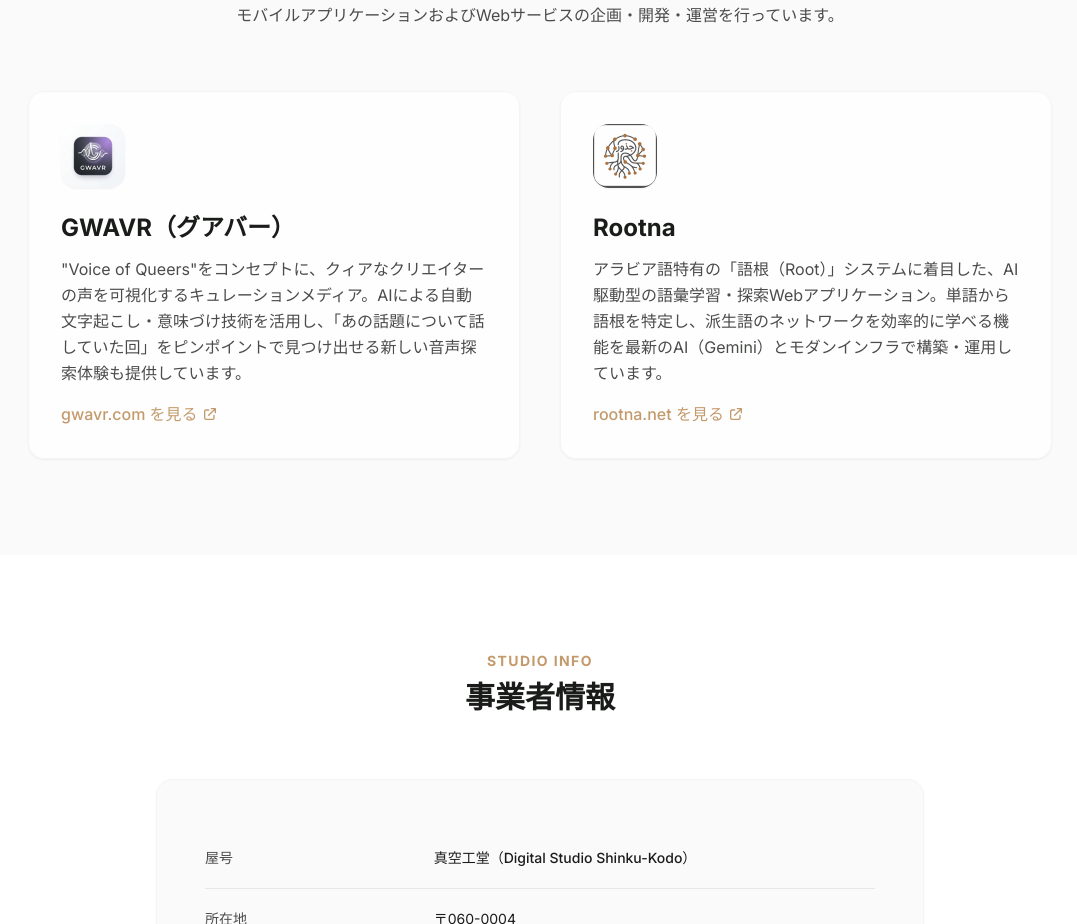
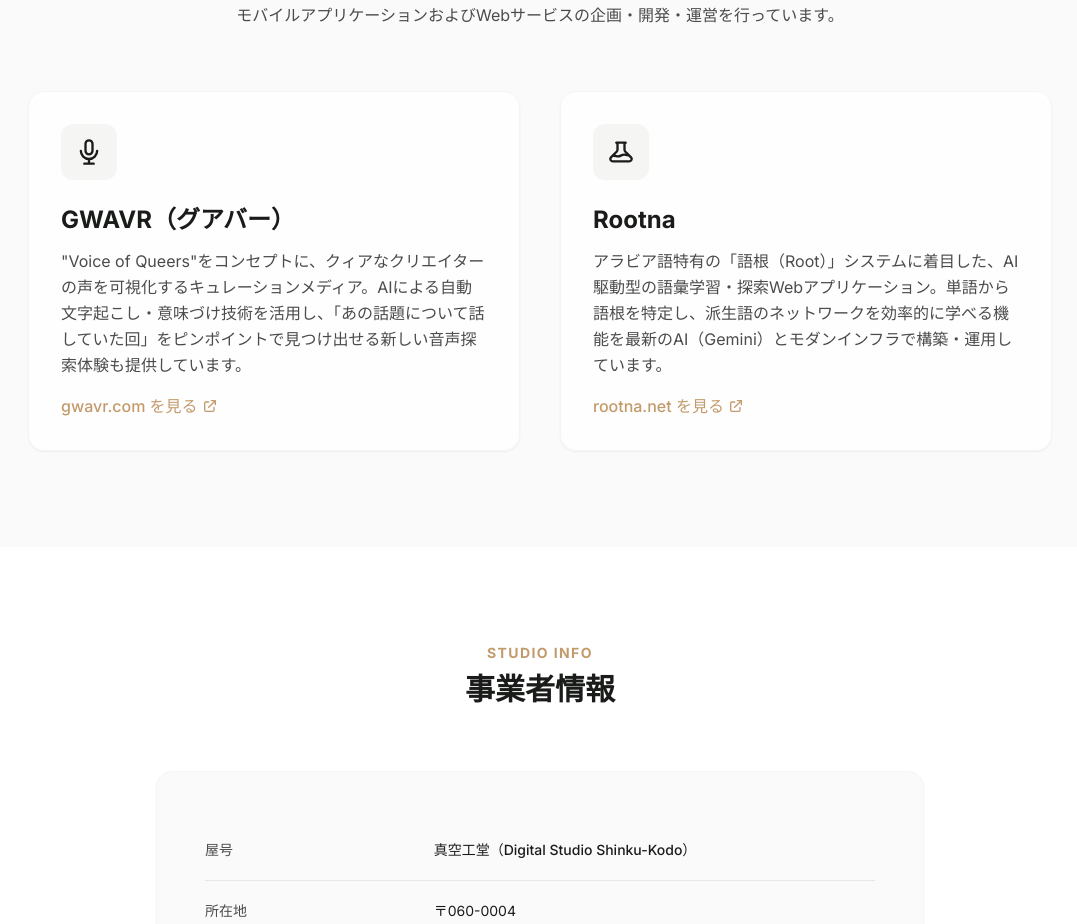
Before and after one commit to RyoDeJaneiro/shinkukodo, a plain HTML site: page index.html in a window 1280 px wide. Shown: the part 1359-2283 px from the top of the page, without its empty margins (100-1177 px from the left). Drawn offline with nearby package versions, Linux system fonts and the light colour scheme.

Commit message:
Revert project cards to use SVG icons instead of images

```diff
--- a/index.html
+++ b/index.html
@@ -170,8 +170,10 @@
             <div class="grid md:grid-cols-2 gap-10 max-w-5xl mx-auto">
                 <!-- Project 1: GWAVR -->
                 <div class="bg-white/80 backdrop-blur-sm rounded-2xl p-8 shadow-sm hover:shadow-xl transition-all duration-500 border border-gray-100 fade-in-section group relative transform hover:-translate-y-2" style="transition-delay: 100ms;">
-                    <div class="w-16 h-16 bg-stone-100 rounded-2xl flex items-center justify-center mb-6 overflow-hidden shadow-sm group-hover:shadow-md transition-all duration-300">
-                        <img src="gwavr_icon.jpg" alt="GWAVR Icon" class="w-full h-full object-cover group-hover:scale-110 transition-transform duration-500">
+                    <div class="w-14 h-14 bg-stone-100 rounded-xl flex items-center justify-center mb-6 group-hover:bg-kinako group-hover:text-white transition-colors duration-300">
+                        <svg class="w-7 h-7 text-zunda group-hover:text-white transition-colors" fill="none" viewBox="0 0 24 24" stroke="currentColor">
+                            <path stroke-linecap="round" stroke-linejoin="round" stroke-width="2" d="M19 11a7 7 0 01-7 7m0 0a7 7 0 01-7-7m7 7v4m0 0H8m4 0h4m-4-8a3 3 0 01-3-3V5a3 3 0 116 0v6a3 3 0 01-3 3z" />
+                        </svg>
                     </div>
                     <h4 class="text-2xl font-bold text-zunda mb-3">GWAVR（グアバー）</h4>
                     <p class="leading-relaxed mb-4">
@@ -185,8 +187,10 @@
 
                 <!-- Project 2: Rootna -->
                 <div class="bg-white/80 backdrop-blur-sm rounded-2xl p-8 shadow-sm hover:shadow-xl transition-all duration-500 border border-gray-100 fade-in-section group relative transform hover:-translate-y-2" style="transition-delay: 200ms;">
-                    <div class="w-16 h-16 bg-stone-100 rounded-2xl flex items-center justify-center mb-6 overflow-hidden shadow-sm group-hover:shadow-md transition-all duration-300">
-                        <img src="rootna_icon.jpg" alt="Rootna Icon" class="w-full h-full object-cover group-hover:scale-110 transition-transform duration-500">
+                    <div class="w-14 h-14 bg-stone-100 rounded-xl flex items-center justify-center mb-6 group-hover:bg-zunda group-hover:text-white transition-colors duration-300">
+                        <svg class="w-7 h-7 text-zunda group-hover:text-white transition-colors" fill="none" viewBox="0 0 24 24" stroke="currentColor">
+                            <path stroke-linecap="round" stroke-linejoin="round" stroke-width="2" d="M19.428 15.428a2 2 0 00-1.022-.547l-2.387-.477a6 6 0 00-3.86.517l-.318.158a6 6 0 01-3.86.517L6.05 15.21a2 2 0 00-1.806.547M8 4h8l-1 1v5.172a2 2 0 00.586 1.414l5 5c1.26 1.26.367 3.414-1.415 3.414H4.828c-1.782 0-2.674-2.154-1.414-3.414l5-5A2 2 0 009 10.172V5L8 4z" />
+                        </svg>
                     </div>
                     <h4 class="text-2xl font-bold text-zunda mb-3">Rootna</h4>
                     <p class="leading-relaxed mb-4">
```
